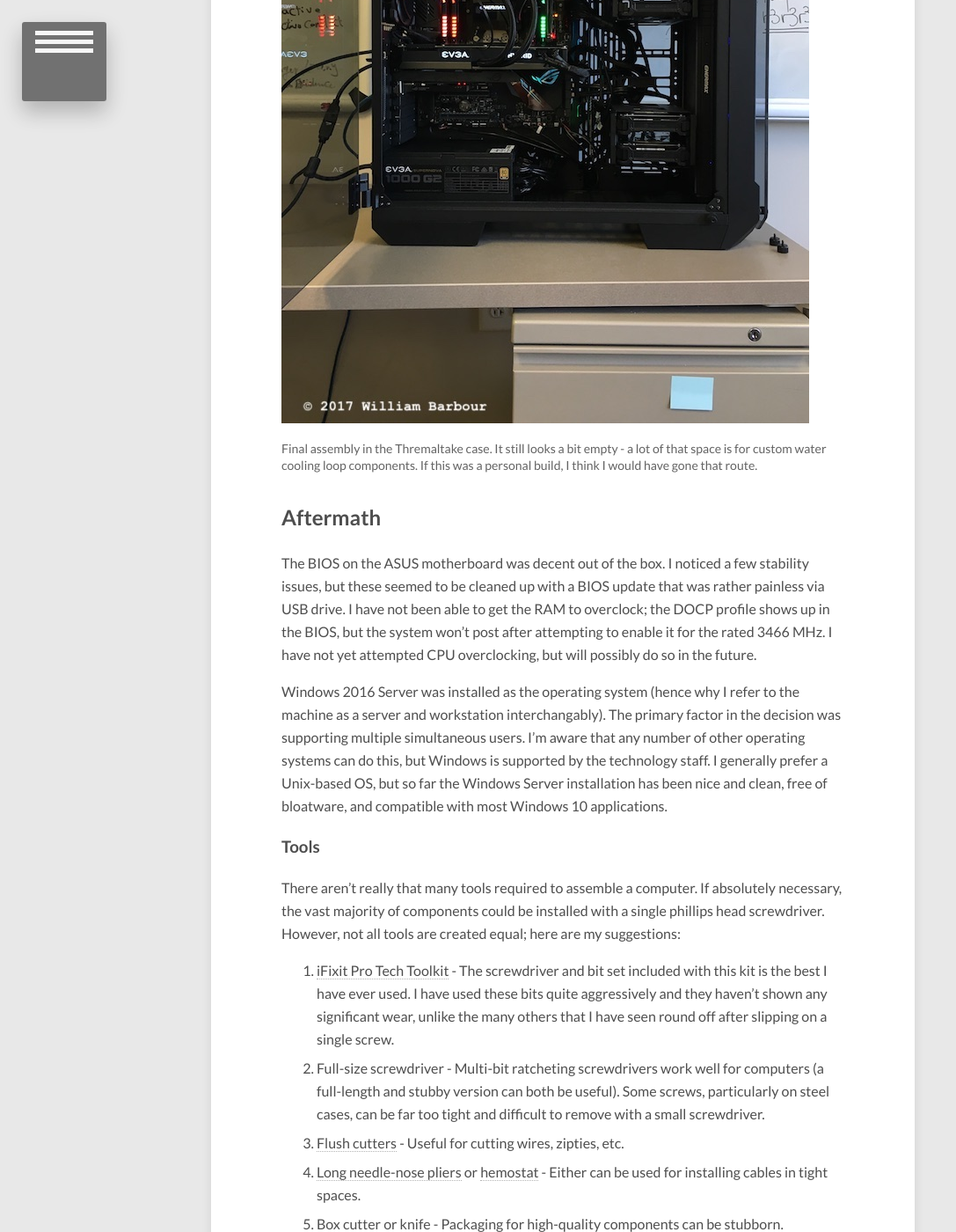
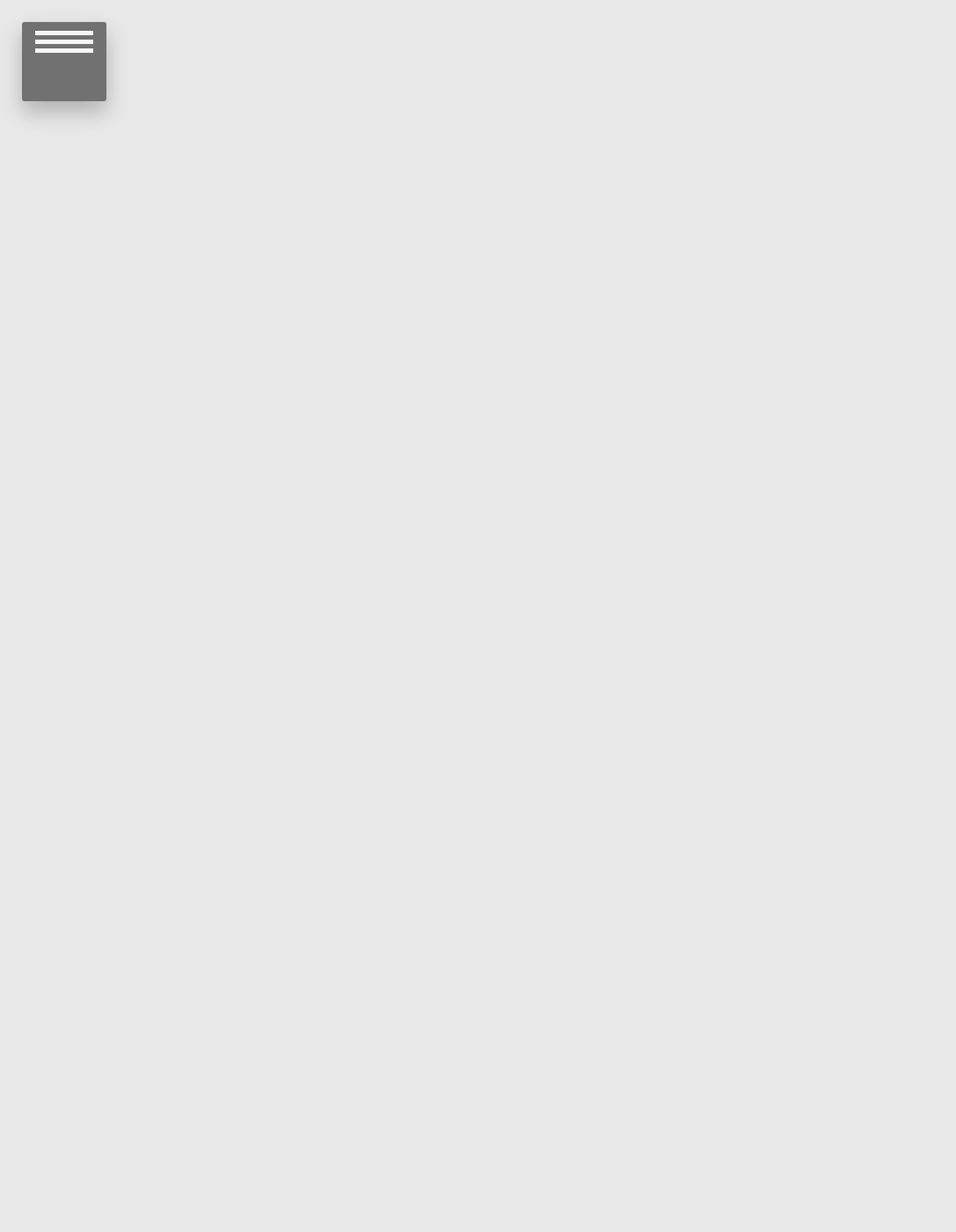
Before and after one commit to MatthewNice/MatthewNice.github.io, a Jekyll site: the page built from barbourww.github.io-master/chronposts/index.html, in a window 1280 px wide and 1400 px high, scrolled down 8202 px. Shown: the whole window at 88% size, without its empty margins (0-1087 px from the left). Built offline with Jekyll 4.4.1, drawn with Linux system fonts in a browser that asks for light colours; nearby versions of some CDN libraries; comment, search, counter and statistics services are not loaded; some of the changed text lies outside the part shown.

Commit message:
remove posts
removed posts and start to make the site my own

```diff
--- a/barbourww.github.io-master/_config.yml
+++ b/barbourww.github.io-master/_config.yml
@@ -29,7 +29,7 @@ owner:
 background:
 
 # Analytics and webmaster tools stuff goes here
-google_analytics:   UA-113156092-1
+google_analytics:   #UA-113156092-1
 google_verify:
 
 plugins:
--- a/barbourww.github.io-master/_posts/2017-11-20-chicago-skyline-shadow-box.md
+++ /dev/null
@@ -1,25 +0,0 @@
----
-layout: post
-title: "Laser cut Chicago skyline in handmade shadow box"
-description: "Build of laser cut Chicago skyline mounted in a handmade shadow box"
-tags: [project, woodworking, laser cut, chicago, skyline, shadow box, handmade, diy]
-share: false
----
-
-The Chicago skyline is one of most recognizable in the world and was the inspiration of this project. I set out to present the most iconic city landmarks in an accent-lighted display to mimic a sunset behind the city.
-
-The skyline was drawn in AutoCAD, half traced roughly from a skyline image and half drawn in as a supplement to cover the remainder of the landmarks (including the Hancock Center, ferris wheel on Navy Pier, and river bridge). It took a few trials on the laser cutter to dial in an acceptable scale, since there is some exceptionally fine detail. The final cut was done on 1/4-inch oak plywood and even on full power, the laser had trouble penetrating. A couple tedious hours with a razor knife brought the cuts all the way through. I didn't apply any wood finish to the cut skyline because it already had a beautiful color that contrasted with the other pieces.
-
-I built the shadow box from 1x4-inch oak. I would have liked to take a router to the edges, but I don't have one yet. The bevels were cut with a circular saw, since that was all I had at the time; they had to be done carefully to ensure the alignment was square. I also lacked a pocket hole guide at the time, so I had to free-hand drill pocket holes and counter sinks. This actually would have worked out perfectly, had I bought better quality screws. I kept the pilot holes quite proud and a few of the screws broke off in the holes due to the torque I placed on them. After cutting any protruding screws off with a Dremel and filling the holes with wood putty, the mistake was hidden. I applied two coats of red oak stain to create some contrast with the skyline but keep the grain visible.
-
-The back of the shadow box is a piece of 1/4-inch poplar plywood with a coat of clear shellac. I recessed it from the back of the shadow box by trimming the inner perimeter with quarter-round molding, stained the same color as the walls. This was where I encountered my second mistake: the oak walls were very difficult to hammer into with finish nails after assembly of the box. Had I thought ahead, I would have nailed on the molding prior to cutting the walls with the bevel, which would have taken care of the slight gaps left by lack of precision in the miter cut of the molding as well.
-
-<figure>
-	<a href="{{ site.url }}/images/chicago_light_box_big.jpg"><img src="{{ site.url }}/images/chicago_light_box.jpg" alt=""></a>
-</figure>
-
-The final steps were mounting the skyline using some scrap quarter-round molding and wood glue and adding a USB-powered LED strip behind the skyline. The light strip is well-hidden from the front and has a thin cord that can be routed out of the box and will plug into any standard USB charger. The color changing effect it creates is incredible in the dark.
-
-<figure>
-	<a href="{{ site.url }}/images/chicago_light_box_dark_big.jpg"><img src="{{ site.url }}/images/chicago_light_box_dark.jpg" alt=""></a>
-</figure>
--- a/barbourww.github.io-master/_posts/2017-12-08-highway-map.md
+++ /dev/null
@@ -1,12 +0,0 @@
----
-layout: post
-title: "Laser cut U.S. Interstate Highway Map"
-description: "Build of laser cut U.S. Interstate Highway map project"
-tags: [project, woodworking, laser cut, diy, handmade]
-share: false
----
-
-This project was completed by Raphael Stern and myself. We set out to design and build a laser cut relief map of the Dwight D. Eisenhower National System of Interstate and Defense Highways. This resulted in a number of incarnations, one of which was mounted on stained oak plywood, below. The map and name plate are cut from 1/8-inch birch plywood using a 75-watt laser cutter using an AutoCAD DWG file. The file combined both raster engraving for the highways and vector through-cuts for the outline of the contiguous United States. The vector cut was simply sized up with AutoCAD to form the lower relief map. A later version of this project also added state outlines with lower raster width and turned out very well.
-<figure>
-	<a href="{{ site.url }}/images/highway_map_big.jpg"><img src="{{ site.url }}/images/highway_map.jpg" alt=""></a>
-</figure>
--- a/barbourww.github.io-master/_posts/2018-01-07-custom-lab-server.md
+++ /dev/null
@@ -1,82 +0,0 @@
----
-layout: post
-title: "Custom Lab Server Build"
-description: "Server specification, design, and build for lab computation server."
-tags: [server, computer, build, research]
-share: false
----
-
-This is a discussion of the server specifications, design rationale, and building process. I will also share what I learned during the process, along with some advice for computer building.
-
-## Computer specifications
-
-The previous research workstation computer that I built had significantly less power. It was designed for 24/7 operation with an Intel Xeon quad-core CPU (E3-1275v5) and ECC RAM. As it turns out, a lot of the computation could be asynchronously parallelized quite easily to take advantage of higher core counts. So in the second incarnation of the research workstation, I opted for a CPU in the high-end desktop (HEDT) genre where they are used for tasks such as video editing and rendering.
-
-This led to the selection of the AMD Ryzen Threadripper 1950x CPU, which boasts high core count (16 physical) without breaking the bank or sacrificing core speed (3.4+ GHz). The Ryzen series supports overclocking and the ASUS Zenith Extreme motherboard makes this entirely possible with active VRM cooling and robust power delivery. The new configuration maintains the same high speed NVMe solid state drives via M.2 interface. Not only do these drives have extremely high bandwidth, but the input/output operations per second (IOPS) and latency are both superb[^1]. The M.2 interface on most motherboards routes through the chipset, which can hurt latency, but the Zenith Extreme appears to route two of its M.2 slots directly into the PCIe lanes. Lower speed SATA SSD's are used for ''warm'' storage, where data is used semi-frequently, and HDD's for data that is accessed infrequently.
-
-The full list of components:
-1. AMD Ryzen Threadripper 1950x CPU - 16 cores at 3.4 GHz base clock
-2. Enermax Liqtech TR4 360mm all-in-one liquid cooler
-3. ASUS Zenith Extreme sTR4 eATX motherboard
-4. 64GB Corsair Vengeance RAM at 3466 MHz
-5. Samsung 960 EVO 1TB NVMe solid state drives - hot/active storage
-6. Samsung 850 EVO 1TB SATA solid state drives - warm storage
-7. Western Digital 8TB data center HDD's - cold storage and backup
-8. EVGA GeForce GTX 1080 hybrid-cooled GPU
-9. EVGA 1000 watt power supply (80-plus Gold)
-
-<figure>
-	<a href="{{ site.url }}/images/server_parts_big.jpg"><img src="{{ site.url }}/images/server_parts.jpg" alt=""></a>
-	<figcaption>All components gathered before assembly.</figcaption>
-</figure>
-
-A number of components were actually tough to get a hold of at the time they were purchased. The release of Threadripper was still cooling down and the Zenith Extreme was in and out of stock. The global DRAM shortage was still in full swing so DDR4 prices were exorbitant. On top of that, cryptocurrency frenzy was really ramping up; thankfully I got the GTX 1080 before it reached its fever pitch and GPU's were around double their intended retail price.
-
-## Test assembly
-
-It is always a good idea to test components outside the case where assembly is painless. Sending a component for RMA is a lot easier when it's not screwed down. I typically place my motherboard on the cardboard insert that comes in the box; components aren't as fragile as they look[^2].
-
-As you can see, the Threadripper CPU is absolutely massive. It's dimensions are daunting, but it is also plainly heavy. We know that the heat spreader is soldered directly to the processor dies for better heat transfer (compared to thermal paste/adhesive), but I suspect that the heat spreader is considerably more robust than the typical processor. This complements the AIO liquid cooler that was used for the CPU, which has a full-coverage water block to take advantage of the distributed heat generated by the processor dies. AIO liquid coolers for smaller sockets vary quite little in performance, but it is clear that the heat dissipation capacity of this Enermax cooler is significantly higher for the TR4 socket[^3].
-
-<figure class="half">
-	<a href="{{ site.url }}/images/server_processor_big.jpg"><img src="{{ site.url }}/images/server_processor.jpg" alt=""></a>
-	<a href="{{ site.url }}/images/server_assemble_big.jpg"><img src="{{ site.url }}/images/server_assemble.jpg" alt=""></a>
-	<figcaption>Initial test assembly outside the case. The size of that CPU still astonishes me. Note the strange orange sTR4 bracket; it's an interesting concept and were it not for the issues with the Foxconn sockets[2], I would be completely on board with it.</figcaption>
-</figure>
-
-## Final assembly
-
-This was on the longer side of assembly times. The Thermaltake case was nice and spacious (massive, in fact) but a number of other factors contributed to a tedious installation. These included: separate fan extension board that came with minimal instructions for installation, long runs required for fan cables that dictated some placements, and crazy tight screws on the case for which I had only a tech-sized screwdriver (see Tools recommendations 1 and 2 below). I thought I had a lot of components, but this case could easily fit another hybrid GPU, 4-5 additional hard drives, and 1-2 additional fans. Airflow seems excellent (this has been a problem in some newer glass cases) and the build certainly makes a statement.
-
-<figure class="third">
-	<a href="{{ site.url }}/images/server_fans_big.jpg"><img src="{{ site.url }}/images/server_fans.jpg" alt=""></a>
-	<a href="{{ site.url }}/images/server_aio_big.jpg"><img src="{{ site.url }}/images/server_aio.jpg" alt=""></a>
-	<a href="{{ site.url }}/images/server_case_big.jpg"><img src="{{ site.url }}/images/server_case.jpg" alt=""></a>
-	<figcaption>Final assembly in the case with 360mm all-in-one liquid cooler. The quality of the Enermax cooler was rather impressive. Some reviewers noted that one can even drain the cooler and refill with coolant. I noticed a bit of turbulence noise coming from this one, so it may need a top-off in the future.</figcaption>
-</figure>
-
-<figure>
-	<a href="{{ site.url }}/images/server_complete_big.jpg"><img src="{{ site.url }}/images/server_complete.jpg" alt=""></a>
-	<figcaption>Final assembly in the Thremaltake case. It still looks a bit empty - a lot of that space is for custom water cooling loop components. If this was a personal build, I think I would have gone that route.</figcaption>
-</figure>
-
-## Aftermath
-
-The BIOS on the ASUS motherboard was decent out of the box. I noticed a few stability issues, but these seemed to be cleaned up with a BIOS update that was rather painless via USB drive. I have not been able to get the RAM to overclock; the DOCP profile shows up in the BIOS, but the system won't post after attempting to enable it for the rated 3466 MHz. I have not yet attempted CPU overclocking, but will possibly do so in the future.
-
-Windows 2016 Server was installed as the operating system (hence why I refer to the machine as a server and workstation interchangably). The primary factor in the decision was supporting multiple simultaneous users. I'm aware that any number of other operating systems can do this, but Windows is supported by the technology staff. I generally prefer a Unix-based OS, but so far the Windows Server installation has been nice and clean, free of bloatware, and compatible with most Windows 10 applications.
-
-### Tools
-
-There aren't really that many tools required to assemble a computer. If absolutely necessary, the vast majority of components could be installed with a single phillips head screwdriver. However, not all tools are created equal; here are my suggestions:
-
-1. [iFixit Pro Tech Toolkit](https://www.ifixit.com/Store/Tools/Pro-Tech-Toolkit/IF145-307) - The screwdriver and bit set included with this kit is the best I have ever used. I have used these bits quite aggressively and they haven't shown any significant wear, unlike the many others that I have seen round off after slipping on a single screw.
-2. Full-size screwdriver - Multi-bit ratcheting screwdrivers work well for computers (a full-length and stubby version can both be useful). Some screws, particularly on steel cases, can be far too tight and difficult to remove with a small screwdriver.
-3. [Flush cutters](https://www.ifixit.com/Store/Tools/Flush-Cutter-C-H-P-CHP-170-/IF317-039-1) - Useful for cutting wires, zipties, etc.
-4. [Long needle-nose pliers](https://www.ifixit.com/Store/Tools/Long-Nose-1-2-mm-Thin-Plier-C-H-P-PN-2005-/IF317-041-1) or [hemostat](https://www.ifixit.com/Store/Tools/Hemostat/IF145-063-1) - Either can be used for installing cables in tight spaces.
-5. Box cutter or knife - Packaging for high-quality components can be stubborn.
-6. Zip ties, painters tape - Good for securing cables permanently and temporarily (while planning cable routes).
-
-[^1]: I tried a pair of these drives (Samsung 950 PRO) in RAID-0 configuration. The increase in bandwidth was nearly double, but the IOPS did not improve substantially (as was expected). Ultimately, the hassle with the BIOS settings and operating system compatibility was not worth the tradeoff.
-[^2]: There have been many reports of CPU installation difficulty for the Threadripper socket (sTR4). Apparently, there are two socket manufacturers - Foxconn and Lotes - and screws on the former are consistently about a half thread too short. From what I felt when tightening the retainer on my Foxconn socket, it was far more effective putting pressure on the screw when I could support the socket backplate directly with my hand instead of flexing the motherboard if it were installed with standoffs or resting on the box.
-[^3]: https://www.gamersnexus.net/hwreviews/3119-360-vs-240-for-threadripper-enermax-liqtech-vs-noctua
--- a/barbourww.github.io-master/_posts/2018-01-11-ddetfp-fellowship.md
+++ /dev/null
@@ -1,11 +0,0 @@
----
-layout: post
-title: "William Barbour and Raphael Stern named 2018 Dwight David Eisenhower Transportation Fellows"
-description: "Dwight David Eisenhower Transportation Fellowship Award (2018)"
-tags: [fellowship, award]
-comments: false
-share: false
-link: http://www.isis.vanderbilt.edu/node/4873
----
-
-In January of 2018, I was honored to be awarded the **Dwight David Eisenhower Transportation Fellowship** from the Federal Highway Administration. My friend and colleague, [Raphael Stern](https://raphaelstern.com), was also awarded the Fellowship. The awards were presented at the Transportation Research Board Annual Meeting 2018.
--- a/barbourww.github.io-master/_posts/2018-01-24-dc-auto-show-demo.md
+++ /dev/null
@@ -1,25 +0,0 @@
----
-layout: post
-title: "Virtual Reality Research Demonstration at the Washington D.C. Auto Show"
-description: "Virtual reality demonstration of autonomous vehicle research"
-tags: [research, autonomous vehicle, virtual reality]
-share: false
----
-
-In January 2018, the resarch group was invited by the National Science Foundation to present [a demonstration of our research at the Washington D.C. Auto Show](https://cps-vo.org/node/44151). The demo consisted of a virtual reality headset reliving the ''ring road experiments'' that showed how an autonomous vehicle operating in mixed human/autonomous traffic can dampen traffic waves and lead to smoother and lower-emissions traffic.
-
-
-<blockquote class="twitter-tweet" data-lang="en"><p lang="en" dir="ltr"><a href="https://twitter.com/hashtag/NSFfunded?src=hash&amp;ref_src=twsrc%5Etfw">#NSFfunded</a> researchers <a href="https://twitter.com/VUEngineering?ref_src=twsrc%5Etfw">@VUEngineering</a> <a href="https://twitter.com/VanderbiltU?ref_src=twsrc%5Etfw">@vanderbiltU</a> demo VR technology showing the impact of autonomous vehicles on traffic flow at <a href="https://twitter.com/MobilityTalks?ref_src=twsrc%5Etfw">@MobilityTalks</a> <a href="https://twitter.com/hashtag/WAS18?src=hash&amp;ref_src=twsrc%5Etfw">#WAS18</a> <a href="https://t.co/e0DH08Q9xe">pic.twitter.com/e0DH08Q9xe</a></p>&mdash; National Science Fdn (@NSF) <a href="https://twitter.com/NSF/status/956194573977571328?ref_src=twsrc%5Etfw">January 24, 2018</a></blockquote> <script async src="https://platform.twitter.com/widgets.js" charset="utf-8"></script>
-
-
-The hardware required to run high-end virtual reality is quite powerful, which posed an issue when transporting everything needed for the demo. My personal desktop computer, equipped with a NVidia GTX 1070, had to be taken on the plane. When running the VR demo for 10 hours, I had to consider thermals of the computer and whether a more compact hardware setup, such as a laptop, could have lasted all day. Additionally, the conference center has notably slow wireless internet, so we had to figure out a way to run the VR video locally[^1] and ended up using [DeoVR](https://www.oculus.com/experiences/rift/1004289456346194/). The player was fairly good (most notably lacking a repeat function) but video codec support required some experimentation to achieve stable playback.
-
-[^1]: Many players support playback of videos on YouTube.
-
-Here is a video similar to what was presented (credit: [Fangyu Wu](http://www.fangyuwu.com)):
-
-<iframe width="640" height="360" src="https://www.youtube.com/embed/k2VEH9VeZ74" frameborder="0" allow="autoplay; encrypted-media" allowfullscreen></iframe>
-
-Another video showing a more comprehensive visualization:
-
-<iframe width="640" height="360" src="https://www.youtube.com/embed/2mBjYZTeaTc" frameborder="0" allow="autoplay; encrypted-media" allowfullscreen></iframe>
--- a/barbourww.github.io-master/_posts/2018-03-21-eno-fellowship.md
+++ /dev/null
@@ -1,11 +0,0 @@
----
-layout: post
-title: "Selected as 2018 Eno Center for Transportation Fellow"
-description: "Eno Center for Transportation Fellowship Award (2018)"
-tags: [fellowship, award]
-comments: false
-share: false
-link: https://www.enotrans.org/course/future-leaders-development-conference/
----
-
-In March of 2018, I was selected by the Eno Center for Transportation for participation in the **Future Leaders Development Conference**. The conference focuses on the development process of national transportation policy and will take place in May 2018. It is a great opportunity to continue my education on transportation policy. I am incredibly excited to learn from the experts and leaders speaking at the conference, as well as the other selected students.
--- a/barbourww.github.io-master/_posts/2018-06-21-ofo-Analytics.md
+++ /dev/null
@@ -1,19 +0,0 @@
----
-layout: post
-title:  "Data Analytics for ofo Bike Share"
-date:   2018-06-21
-description: "Vanderbilt looks for insight from dockless bike share."
-tags: [project, data, analysis]
-comments: false
-share: false
----
-
-Vanderbilt University began a dockless bike share pilot program with ofo in March, 2018. The pilot garnered unprecedented interest amongst students, staff, and faculty in its first month, with over 60,000 rides. Campus administration sought to gain insight from bike data to study how people move throughout campus and to inform decisions on infrastructure.
-
-My preliminary analytics on the first month's trips revealed that the majority of trips were short rides across campus, but a significant number traveled off campus to specific surrounding neighborhoods and downtown Nashville. Also highlighted were several high-volume biking corridors through campus that provoke furture study to ensure mobility and safety.
-
-Comprehensive results were presented to campus administration and leadership, and analytics on new data is ongoing.
-
-<figure>
-	<a href="{{ site.url }}/images/vu_ofo.jpg"><img src="{{ site.url }}/images/vu_ofo.jpg" alt=""></a>
-</figure>
--- a/barbourww.github.io-master/_posts/2018-08-30-array-of-things-workshop.md
+++ /dev/null
@@ -1,9 +0,0 @@
----
-layout: post
-title: "Array of Things User Workshop"
-excerpt: "Attended the Array of Things User Workshop at Argonne National Lab."
-date: 2018-08-30
-image: "/images/arrayofthings.png"
----
-
-The [Array of Things](https://arrayofthings.github.io/) is a reserach instrument utilizing distributed sensors across an urban-scale area for multidisciplinary research. I, along with Derek and Prof. Work from the lab, attended the Array of Things User Workshop to assess the current state of the instrument, learn about its applications and functionality, and report the findings to NSF.
--- a/barbourww.github.io-master/_posts/2018-11-08-ITSC2018.md
+++ /dev/null
@@ -1,9 +0,0 @@
----
-layout: post
-title: "IEEE Intelligent Transportation Systems Conference 2018"
-excerpt: "Will presents at IEEE ITSC 2018 on smart rail transportation and deep learning for rail ETA estimation."
-date: 2018-11-08
-image: "/images/itsc_presentation_photo_crop.jpg"
----
-
-I presented at the IEEE Intelligent Transportation Systems Conference in October 2018. My first presentation was to an invited session on smart rail transportation and my second was a presentation of my conference paper: "On the Data-Driven Prediction of Arrival Times for Freight Trains on U.S. Railroads".
```
